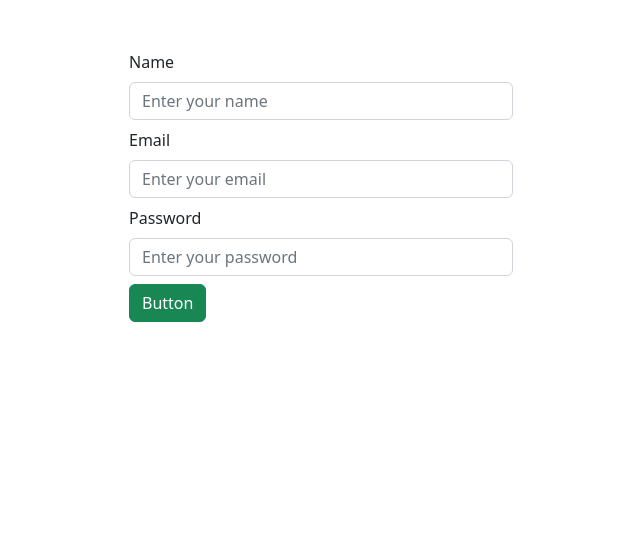
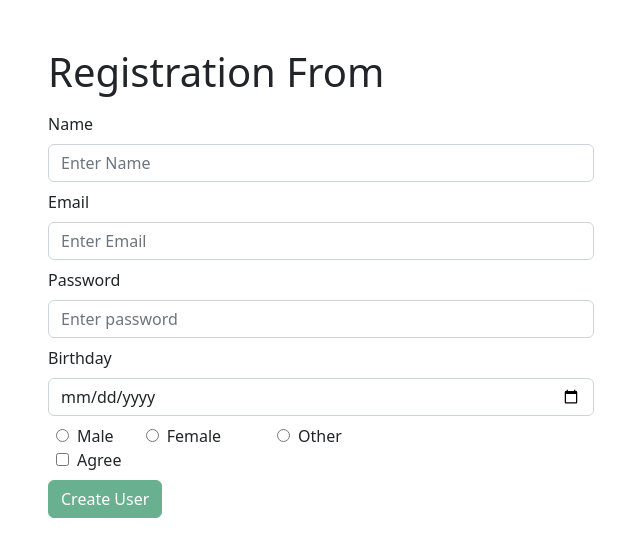
Before and after one commit to musafci/react-app, a React (Create React App) app: page / in a window 1280 px wide. Shown: the top 556 px of the page, without its empty margins (319-959 px from the left). Built offline with nearby package versions, Linux system fonts and the light colour scheme.

Commit message:
Commit#1 Create simple sign up form

```diff
--- a/src/components/app.jsx
+++ b/src/components/app.jsx
@@ -1,15 +1,16 @@
 import React, {Component} from "react";
-import Inputs from "./inputs";
-import Style from './style.module.css';
-import UnControllForm from "./forms/UnControllForm";
-import ControllForm from "./forms/controllForm";
+import SignUpForm from "./signup-form";
+
 class App extends Component {
 
     render() {
         return(
-            <div className={Style.App}>
-                {/* <UnControllForm/> */}
-                <ControllForm/>
+            <div className="container">
+                <div className="row">
+                    <div className="col-md-6 offset-3">
+                        <SignUpForm/>
+                    </div>
+                </div>
             </div>
         )
     }
--- /dev/null
+++ b/src/components/signup-form/form.jsx
@@ -0,0 +1,73 @@
+import React from "react";
+import PropTypes from 'prop-types';
+import TextInput from "./text-input";
+
+const Form = ({values, agreement, handleChange, handleAgreement, handleSubmit}) => {
+    return(
+        <form onSubmit={handleSubmit}>
+            <TextInput
+                name="name"
+                label="Name"
+                value={values.name}
+                type="text"
+                onChange={handleChange}
+                placeholder="Enter Name"
+            />
+            <TextInput
+                name="email"
+                label="Email"
+                value={values.email}
+                type="email"
+                onChange={handleChange}
+                placeholder="Enter Email"
+            />
+            <TextInput
+                name="password"
+                label="Password"
+                value={values.password}
+                type="password"
+                onChange={handleChange}
+                placeholder="Enter password"
+            />
+            <TextInput
+                name="birthday"
+                label="Birthday"
+                value={values.birthDay}
+                type="date"
+                onChange={handleChange}
+            />
+            <div className="form-group">
+                <label>
+                    <input className="mx-2" type="radio" name="gender" value="Male" onChange={handleChange} />
+                    Male
+                </label>
+                <label className="mx-4">
+                    <input className="mx-2" type="radio" name="gender" value="Female" onChange={handleChange} />
+                    Female
+                </label>
+                <label className="mx-4">
+                    <input className="mx-2" type="radio" name="gender" value="Other" onChange={handleChange} />
+                    Other
+                </label>
+            </div>
+            <div className="form-group">
+                <label>
+                    <input className="mx-2" type="checkbox" name="agreement" checked={agreement} onChange={handleAgreement} />
+                    Agree
+                </label>
+            </div>
+
+            <button type="submit" className="btn btn-success my-2" disabled={!agreement}>Create User</button>
+        </form>
+    );
+};
+
+Form.propTypes = {
+    values: PropTypes.object.isRequired,
+    agreement: PropTypes.bool.isRequired,
+    handleChange: PropTypes.func.isRequired,
+    handleAgreement: PropTypes.func.isRequired,
+    handleSubmit: PropTypes.func.isRequired
+}
+
+export default Form;
--- /dev/null
+++ b/src/components/signup-form/index.jsx
@@ -0,0 +1,61 @@
+import React from "react";
+import Form from "./form";
+
+const initValues = {
+    name: '',
+    email: '',
+    password: '',
+    birthDay: '',
+    gender: '',
+}
+
+class SignUpForm extends React.Component {
+
+    state = {
+        values: initValues,
+        agreement: false,
+    }
+
+    handleChange = event => {
+        this.setState({
+            values: {
+                ...this.state.values,
+                [event.target.name]: event.target.value
+            }
+        });
+    };
+
+    handleAgreement = event => {
+        this.setState({
+            agreement: event.target.checked
+        });
+    };
+
+    handleSubmit = event => {
+        event.preventDefault();
+
+        console.log(this.state.values);
+
+        event.target.reset();
+
+        this.setState({values: initValues, agreement: false})
+    };
+
+    render() {
+        return(
+            <div className="my-5">
+                <h1 className="my-3">Registration From</h1>
+                <Form
+                    values={this.state.values}
+                    agreement={this.state.agreement}
+                    handleChange={this.handleChange}
+                    handleAgreement={this.handleAgreement}
+                    handleSubmit={this.handleSubmit}
+                />
+            </div>
+        );
+    }
+}
+
+
+export default SignUpForm;
--- /dev/null
+++ b/src/components/signup-form/text-input.jsx
@@ -0,0 +1,34 @@
+import React from "react";
+import PropTypes from 'prop-types';
+
+const TextInput = props => (
+    <div className="form-group">
+        <label htmlFor={props.name}>{props.label}</label>
+        <input
+            onChange={props.onChange}
+            value={props.value}
+            className="form-control my-2"
+            type={props.type}
+            name={props.name}
+            id={props.name}
+            placeholder={props.placeholder} />
+    </div>
+);
+
+TextInput.propTypes = {
+    name: PropTypes.string.isRequired,
+    label: PropTypes.string.isRequired,
+    type: PropTypes.string.isRequired,
+    placeholder:  PropTypes.string.isRequired,
+    value: PropTypes.string.isRequired,
+    onChange: PropTypes.func.isRequired
+};
+
+TextInput.defaultProps = {
+    type: 'text',
+    label: '',
+    placeholder:''
+};
+
+
+export default TextInput;
```
